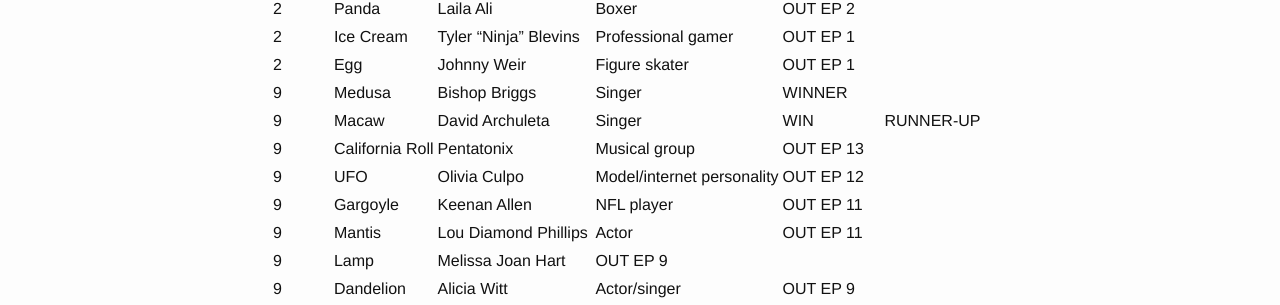
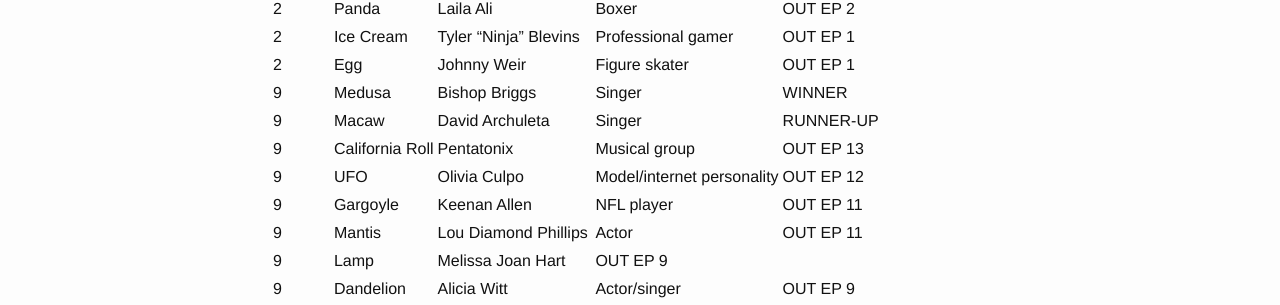
Before and after one commit to roclar/roclar.github.io, a Jekyll site: the page built from MaskedSingerContestants.md, in a window 1280 px wide. Shown: the part 1194-1499 px from the top of the page. Built offline with Jekyll 4.4.1, drawn with Linux system fonts in a browser that asks for light colours.

Commit message:
Removed extraneous field

```diff
--- a/MaskedSingerContestants.md
+++ b/MaskedSingerContestants.md
@@ -47,7 +47,7 @@ weight: 5
 | 2 | Ice Cream | Tyler "Ninja" Blevins | Professional gamer | OUT EP 1 |
 | 2 | Egg | Johnny Weir | Figure skater | OUT EP 1 |
 | 9 | Medusa | Bishop Briggs | Singer | WINNER |
-| 9 | Macaw | David Archuleta | Singer | WIN | RUNNER-UP |
+| 9 | Macaw | David Archuleta | Singer | RUNNER-UP |
 | 9 | California Roll | Pentatonix | Musical group | OUT EP 13 |
 | 9 | UFO | Olivia Culpo | Model/internet personality | OUT EP 12 |
 | 9 | Gargoyle | Keenan Allen | NFL player | OUT EP 11 |
```
